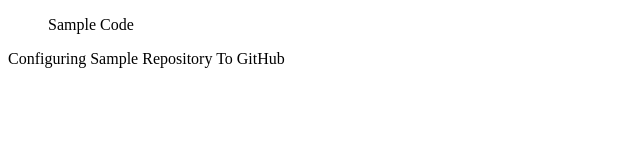
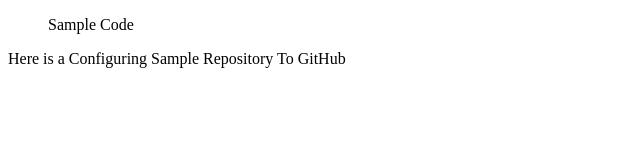
Before and after one commit to shoebpathan/sample-code, a plain HTML site: page index.html in a window 1280 px wide. Shown: the full height of the page, 0-640 px from the left. Drawn offline with Linux system fonts and the light colour scheme.

Commit message:
p changed

```diff
--- a/index.html
+++ b/index.html
@@ -9,7 +9,7 @@
     <div>
             <ul>Sample Code</ul>
     </div>
-    <p>Configuring Sample Repository To GitHub</p>
+    <p>Here is a Configuring Sample Repository To GitHub</p>
 
 </body>
 </html>
```
